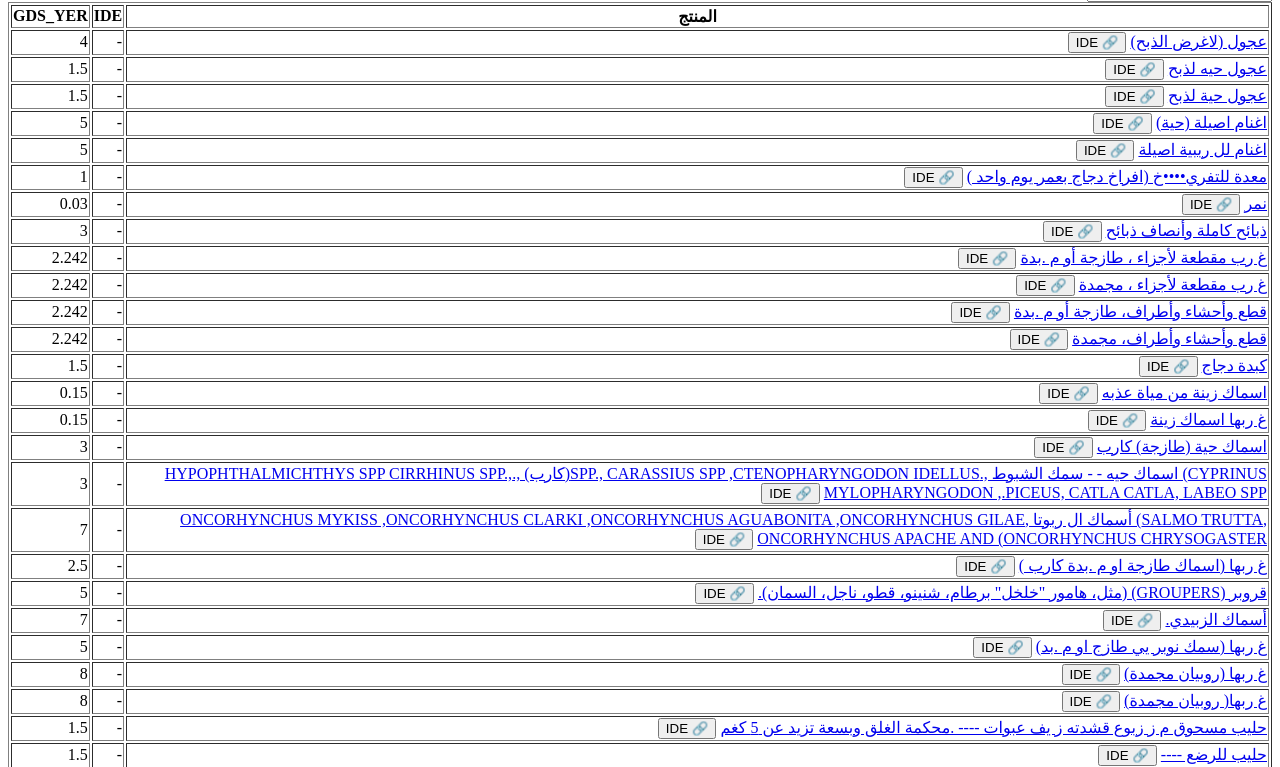
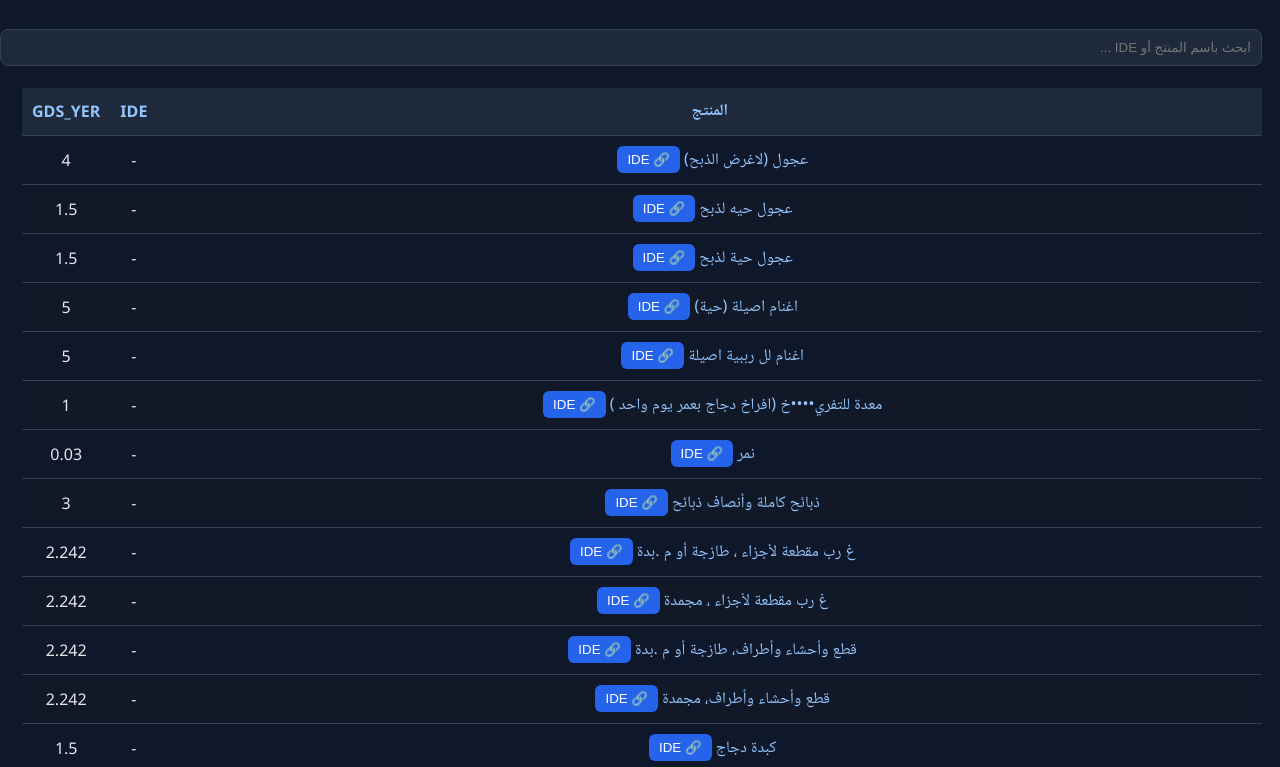
Before and after one commit to star001-code/miniature-bassoon, a plain HTML site: page products-table.html in a window 1280 px wide. Shown: the part 100-867 px from the top of the page. Drawn offline with Linux system fonts and the light colour scheme.

Commit message:
Update products-table.html

```diff
--- a/products-table.html
+++ b/products-table.html
@@ -4,25 +4,41 @@
 <meta charset="utf-8">
 <title>📊 جدول المنتجات</title>
 <meta name="viewport" content="width=device-width,initial-scale=1">
+<style>
+  body{font-family:"Segoe UI","Noto Naskh Arabic",sans-serif;background:#0f172a;color:#e5e7eb;margin:0;padding:20px}
+  h1{text-align:center;color:#60a5fa}
+  input{width:100%;padding:10px;margin:12px 0;border-radius:8px;border:1px solid #334155;background:#1e293b;color:#e5e7eb}
+  table{width:100%;border-collapse:collapse;margin-top:10px}
+  th,td{padding:10px;border-bottom:1px solid #334155;text-align:center}
+  th{background:#1e293b;color:#93c5fd}
+  tr:nth-child(even){background:#111827}
+  a{color:#93c5fd;text-decoration:none}
+  a:hover{text-decoration:underline}
+  button{padding:6px 10px;margin-left:6px;border:none;border-radius:6px;background:#2563eb;color:white;cursor:pointer}
+  button:hover{background:#3b82f6}
+</style>
 </head>
 <body>
 <h1>📊 جدول المنتجات</h1>
 <input id="q" placeholder="ابحث باسم المنتج أو IDE ..." oninput="filter()">
-<table border="1" width="100%">
-<thead><tr><th>المنتج</th><th>IDE</th><th>GDS_YER</th></tr></thead>
-<tbody id="tb"></tbody>
+<table>
+  <thead><tr><th>المنتج</th><th>IDE</th><th>GDS_YER</th></tr></thead>
+  <tbody id="tb"></tbody>
 </table>
 
 <script>
 let DB=[],VIEW=[];
 const $=s=>document.querySelector(s);
+
 function render(){
   const tb=$("#tb"); tb.innerHTML="";
   VIEW.forEach(r=>{
     const tr=document.createElement("tr");
     tr.innerHTML=`
       <td>
+        <!-- رابط باسم المنتج يفتح الحاسبة مع ?name -->
         <a href="product-search.html?name=${encodeURIComponent(r.product)}" target="_blank">${r.product}</a>
+        <!-- زر IDE يفتح الحاسبة مع ?ide -->
         <button onclick="openIDE('${r.IDE||''}')">🔗 IDE</button>
       </td>
       <td>${r.IDE||"-"}</td>
@@ -30,16 +46,22 @@ function render(){
     tb.appendChild(tr);
   });
 }
+
 function filter(){
   const q=$("#q").value.toLowerCase();
   VIEW=DB.filter(r=>r.product.toLowerCase().includes(q)||(r.IDE||"").toLowerCase().includes(q));
   render();
 }
+
 function openIDE(ide){
   if(!ide){alert("ماكو IDE");return;}
   window.open("product-search.html?ide="+encodeURIComponent(ide),"_blank");
 }
-fetch("products.json").then(r=>r.json()).then(js=>{DB=js;VIEW=DB;render();});
+
+// تحميل البيانات من JSON
+fetch("products.json").then(r=>r.json()).then(js=>{
+  DB=js; VIEW=DB; render();
+});
 </script>
 </body>
 </html>
```
